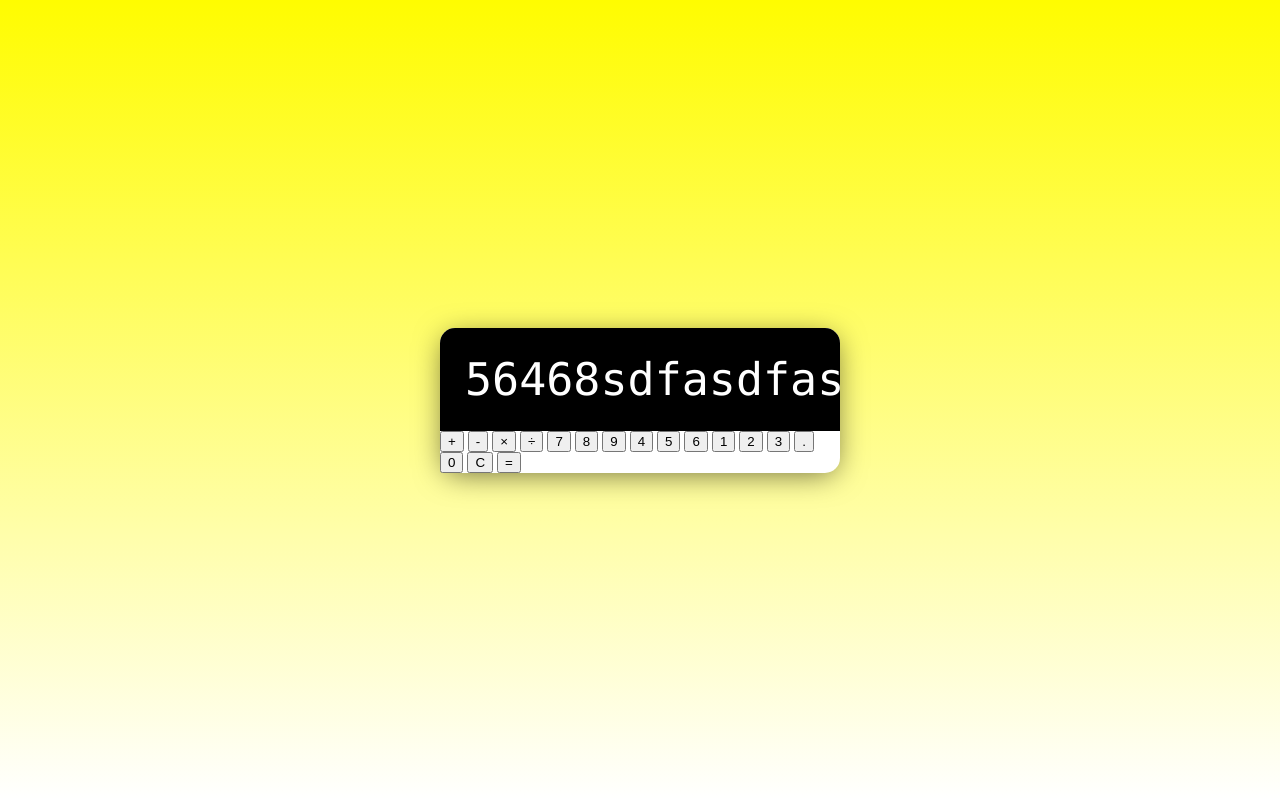
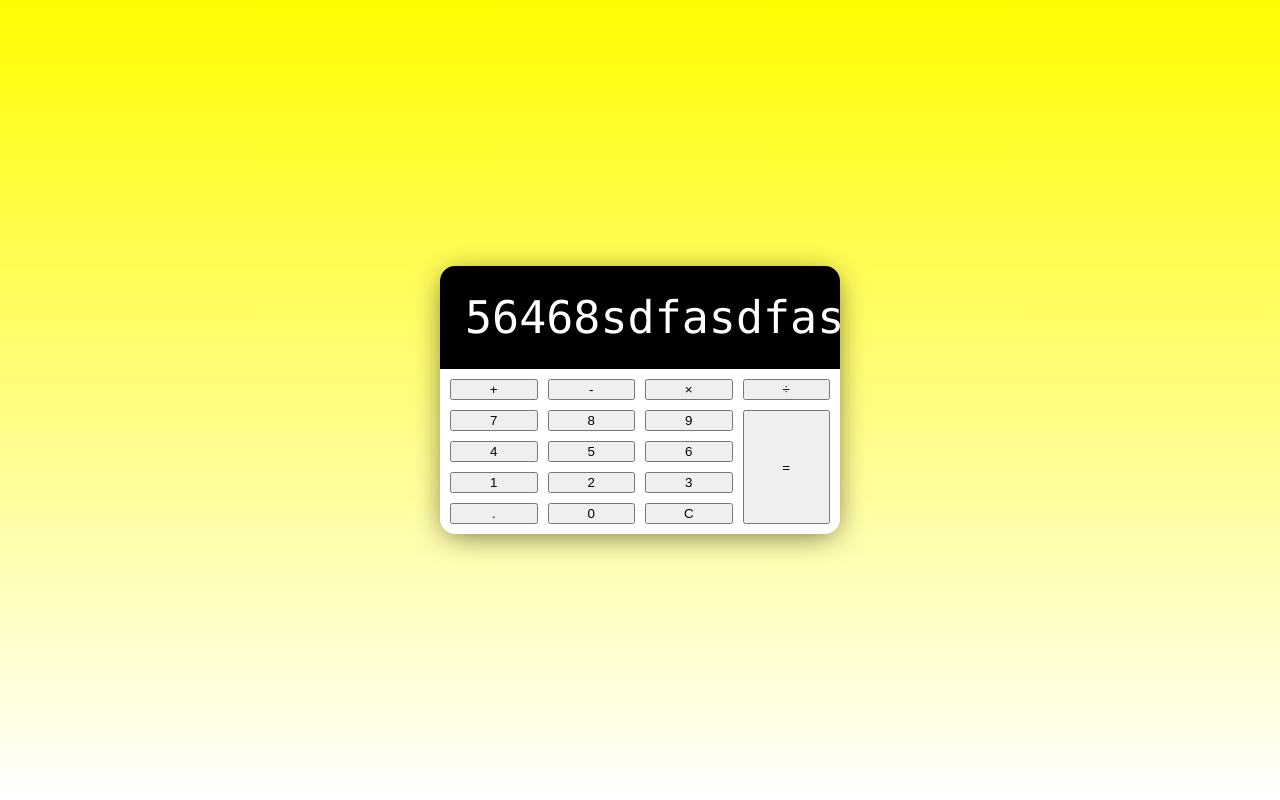
Before and after one commit to guidoasbun/calculator-vanillaJS, a plain HTML site: page index.html in a window 1280 px wide. Drawn offline with Linux system fonts and the light colour scheme.

Commit message:
button layout

```diff
--- a/assets/style/style.css
+++ b/assets/style/style.css
@@ -40,7 +40,7 @@ body {
 
 /* Custom scrollbar */
 ::-webkit-scrollbar {
-    width: 10px;
+    width: 5px;
 }
 
 ::-webkit-scrollbar-track {
@@ -54,3 +54,16 @@ body {
 ::-webkit-scrollbar-thumb:hover {
     background: #555;
 }
+
+/* Buttons */
+.calculator-buttons {
+    display: grid;
+    grid-template-columns: repeat(4, 1fr);
+    grid-gap: 10px;
+    padding: 10px;
+}
+
+.equal-sign {
+    grid-column: -2;
+    grid-row: 2 / span 4;
+}
```
